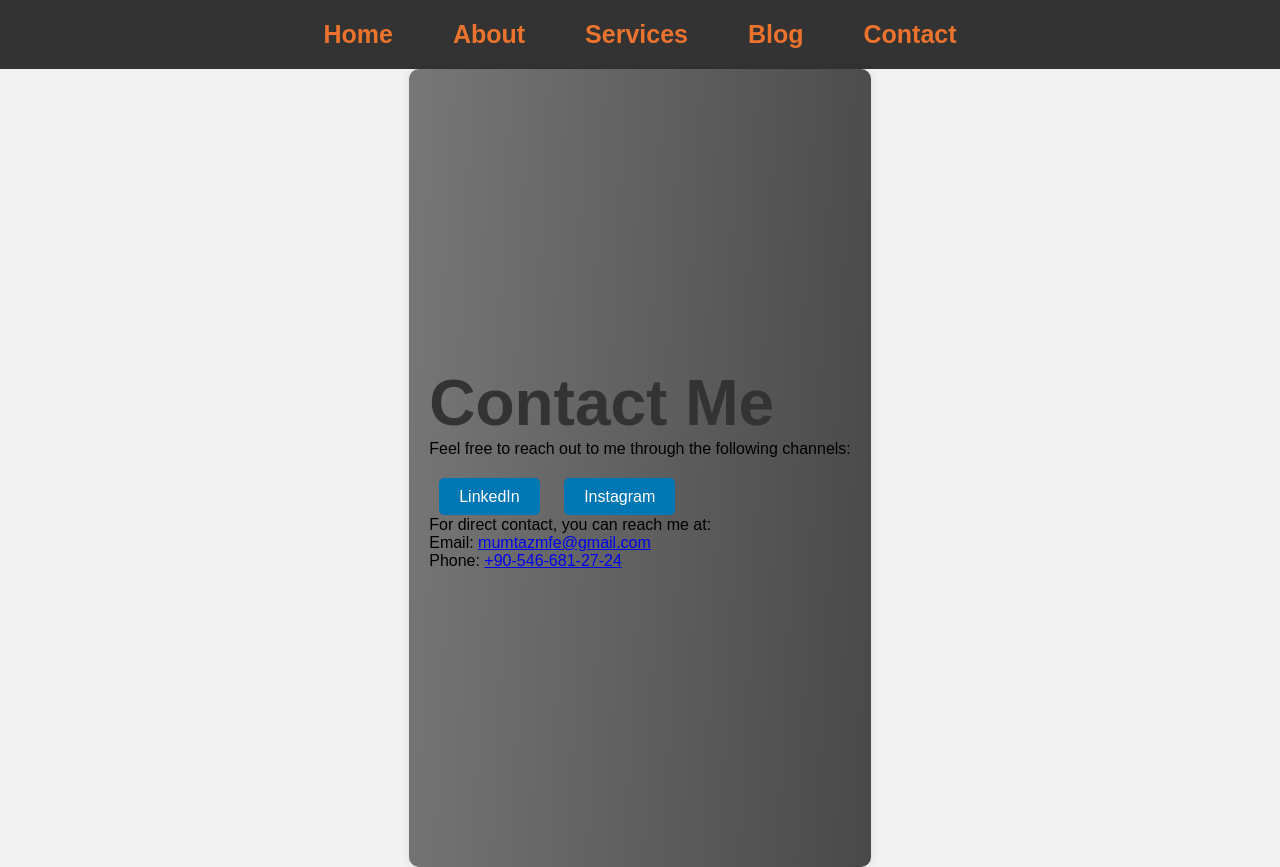
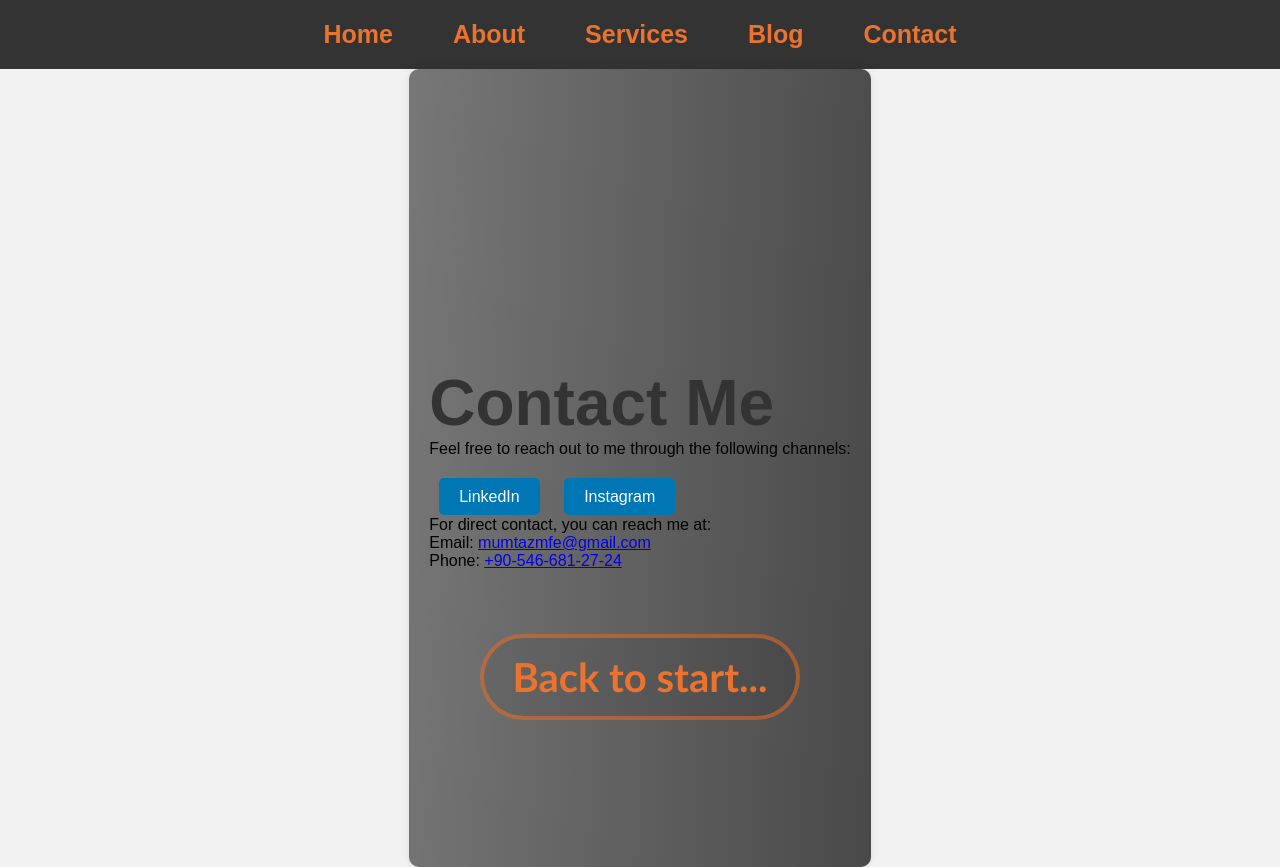
Before and after one commit to MertD014/mumtazmd.com, a plain HTML site: page HTML/contact.html in a window 1280 px wide. Drawn offline with Linux system fonts and the light colour scheme.

Commit message:
added buttton to contact

```diff
--- a/HTML/contact.html
+++ b/HTML/contact.html
@@ -40,6 +40,10 @@
       <p>For direct contact, you can reach me at:</p>
       <p>Email: <a href="mailto:mumtazmfe@gmail.com">mumtazmfe@gmail.com</a></p>
       <p>Phone: <a href="tel:+905466812724">+90-546-681-27-24</a></p>
+
+      <div class="whoami">
+        <a href="../index.html">Back to start...</a>
+      </div>
     </main>
   </body>
 </html>
```
Also changed, not shown: index.html (+1 -1 lines).
